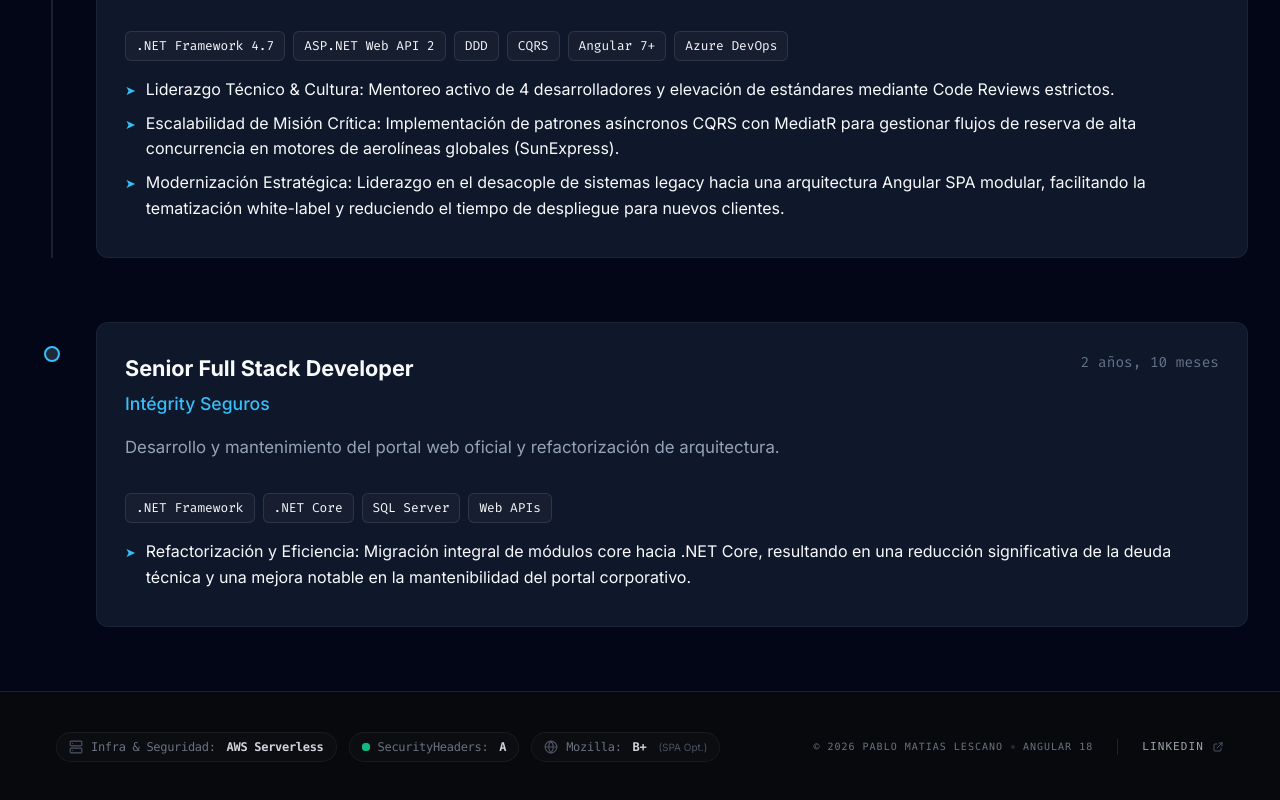
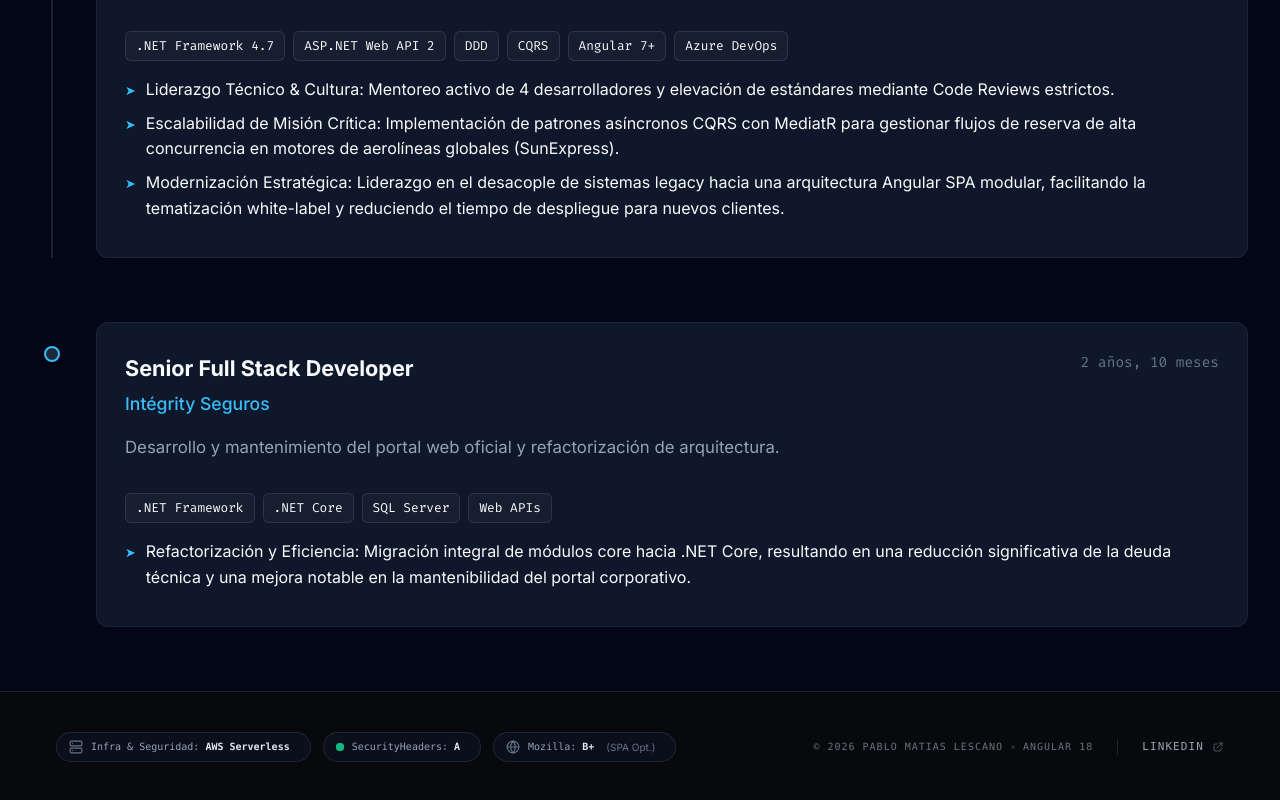
Before and after one commit to pabli77o77/pablo_matias_lescano_web, an Angular app: page / in a window 1280 px wide. Shown: the part 2272-3072 px from the top of the page. Built offline with nearby package versions, Linux system fonts and the light colour scheme.

Commit message:
refactor(footer): upgrade infrastructure badges to premium interactive buttons with stripe-like reveal animation

```diff
--- a/src/app/layout/footer/footer.component.html
+++ b/src/app/layout/footer/footer.component.html
@@ -6,36 +6,51 @@
       <div class="flex flex-wrap items-center justify-center xl:justify-start gap-3">
 
         <!-- Badge: Infrastructure -->
-        <div class="status-pill infra group" (click)="openModal('aws')" role="button" tabindex="0" (keydown.enter)="openModal('aws')">
-          <div class="text-gray-600 group-hover:text-amber-500/80 transition-colors">
+        <button (click)="openModal('aws')"
+                class="group relative flex items-center gap-2 px-3 py-1.5 rounded-full border border-slate-700/50 bg-slate-900/50 transition-all duration-300 hover:scale-105 hover:bg-slate-800 hover:border-cyan-500/30 hover:shadow-lg hover:shadow-cyan-900/20 cursor-pointer outline-none focus:ring-2 focus:ring-cyan-500/50">
+          <div class="text-slate-500 group-hover:text-cyan-400 transition-colors duration-300">
             <svg xmlns="http://www.w3.org/2000/svg" width="14" height="14" viewBox="0 0 24 24" fill="none" stroke="currentColor" stroke-width="2" stroke-linecap="round" stroke-linejoin="round"><rect x="2" y="2" width="20" height="8" rx="2" ry="2"></rect><rect x="2" y="14" width="20" height="8" rx="2" ry="2"></rect><line x1="6" y1="6" x2="6.01" y2="6"></line><line x1="6" y1="18" x2="6.01" y2="18"></line></svg>
           </div>
-          <span class="mono-label label">
-            {{ store.ui().securityInfra }}: <span class="mono-value value">AWS Serverless</span>
+          <span class="text-[10px] font-mono text-slate-400 group-hover:text-slate-300 transition-colors">
+            {{ store.ui().securityInfra }}: <span class="text-slate-200 font-semibold group-hover:text-white">AWS Serverless</span>
           </span>
-        </div>
+          <!-- Hint Arrow -->
+          <div class="w-0 overflow-hidden group-hover:w-3 opacity-0 group-hover:opacity-100 transition-all duration-300 flex items-center">
+             <svg class="text-cyan-400 w-3 h-3" fill="none" viewBox="0 0 24 24" stroke="currentColor"><path stroke-linecap="round" stroke-linejoin="round" stroke-width="2" d="M9 5l7 7-7 7" /></svg>
+          </div>
+        </button>
 
         <!-- Badge: Security (Pulsing) -->
-        <div class="status-pill security group" (click)="openModal('security')" role="button" tabindex="0" (keydown.enter)="openModal('security')">
+        <button (click)="openModal('security')"
+                class="group relative flex items-center gap-2 px-3 py-1.5 rounded-full border border-slate-700/50 bg-slate-900/50 transition-all duration-300 hover:scale-105 hover:bg-slate-800 hover:border-emerald-500/30 hover:shadow-lg hover:shadow-emerald-900/20 cursor-pointer outline-none focus:ring-2 focus:ring-emerald-500/50">
           <div class="relative flex h-2 w-2">
-            <span class="animate-ping absolute inline-flex h-full w-full rounded-full bg-emerald-400 opacity-75"></span>
-            <span class="relative inline-flex rounded-full h-2 w-2 bg-emerald-500"></span>
+            <span class="animate-ping absolute inline-flex h-full w-full rounded-full bg-emerald-400 opacity-75 group-hover:bg-emerald-300"></span>
+            <span class="relative inline-flex rounded-full h-2 w-2 bg-emerald-500 group-hover:bg-emerald-400 transition-colors"></span>
           </div>
-          <span class="mono-label label">
-            SecurityHeaders: <span class="mono-value value">A</span>
+          <span class="text-[10px] font-mono text-slate-400 group-hover:text-slate-300 transition-colors">
+            SecurityHeaders: <span class="text-slate-200 font-semibold group-hover:text-white">A</span>
           </span>
-        </div>
+          <!-- Hint Arrow -->
+          <div class="w-0 overflow-hidden group-hover:w-3 opacity-0 group-hover:opacity-100 transition-all duration-300 flex items-center">
+             <svg class="text-emerald-400 w-3 h-3" fill="none" viewBox="0 0 24 24" stroke="currentColor"><path stroke-linecap="round" stroke-linejoin="round" stroke-width="2" d="M9 5l7 7-7 7" /></svg>
+          </div>
+        </button>
 
         <!-- Badge: Mozilla Observatory -->
-        <div class="status-pill observatory group" (click)="openModal('mozilla')" role="button" tabindex="0" (keydown.enter)="openModal('mozilla')">
-          <div class="text-gray-600 group-hover:text-blue-500/80 transition-colors">
+        <button (click)="openModal('mozilla')"
+                class="group relative flex items-center gap-2 px-3 py-1.5 rounded-full border border-slate-700/50 bg-slate-900/50 transition-all duration-300 hover:scale-105 hover:bg-slate-800 hover:border-blue-500/30 hover:shadow-lg hover:shadow-blue-900/20 cursor-pointer outline-none focus:ring-2 focus:ring-blue-500/50">
+          <div class="text-slate-500 group-hover:text-blue-400 transition-colors duration-300">
             <svg xmlns="http://www.w3.org/2000/svg" width="14" height="14" viewBox="0 0 24 24" fill="none" stroke="currentColor" stroke-width="2" stroke-linecap="round" stroke-linejoin="round"><circle cx="12" cy="12" r="10"></circle><line x1="2" y1="12" x2="22" y2="12"></line><path d="M12 2a15.3 15.3 0 0 1 4 10 15.3 15.3 0 0 1-4 10 15.3 15.3 0 0 1-4-10 15.3 15.3 0 0 1 4-10z"></path></svg>
           </div>
-          <span class="mono-label label">
-            Mozilla: <span class="mono-value value">B+</span>
+          <span class="text-[10px] font-mono text-slate-400 group-hover:text-slate-300 transition-colors">
+            Mozilla: <span class="text-slate-200 font-semibold group-hover:text-white">B+</span>
           </span>
-          <span class="hidden sm:inline-block text-[10px] text-gray-600 group-hover:text-blue-400/50 transition-colors ml-1">{{ store.ui().spaOptimized }}</span>
-        </div>
+          <span class="hidden sm:inline-block text-[10px] text-slate-500 group-hover:text-blue-300/70 transition-colors ml-1">{{ store.ui().spaOptimized }}</span>
+           <!-- Hint Arrow -->
+           <div class="w-0 overflow-hidden group-hover:w-3 opacity-0 group-hover:opacity-100 transition-all duration-300 flex items-center">
+             <svg class="text-blue-400 w-3 h-3" fill="none" viewBox="0 0 24 24" stroke="currentColor"><path stroke-linecap="round" stroke-linejoin="round" stroke-width="2" d="M9 5l7 7-7 7" /></svg>
+          </div>
+        </button>
 
       </div>
 
```
Also changed, not shown: 1 other file (tests, documents, lock files or other folders).
